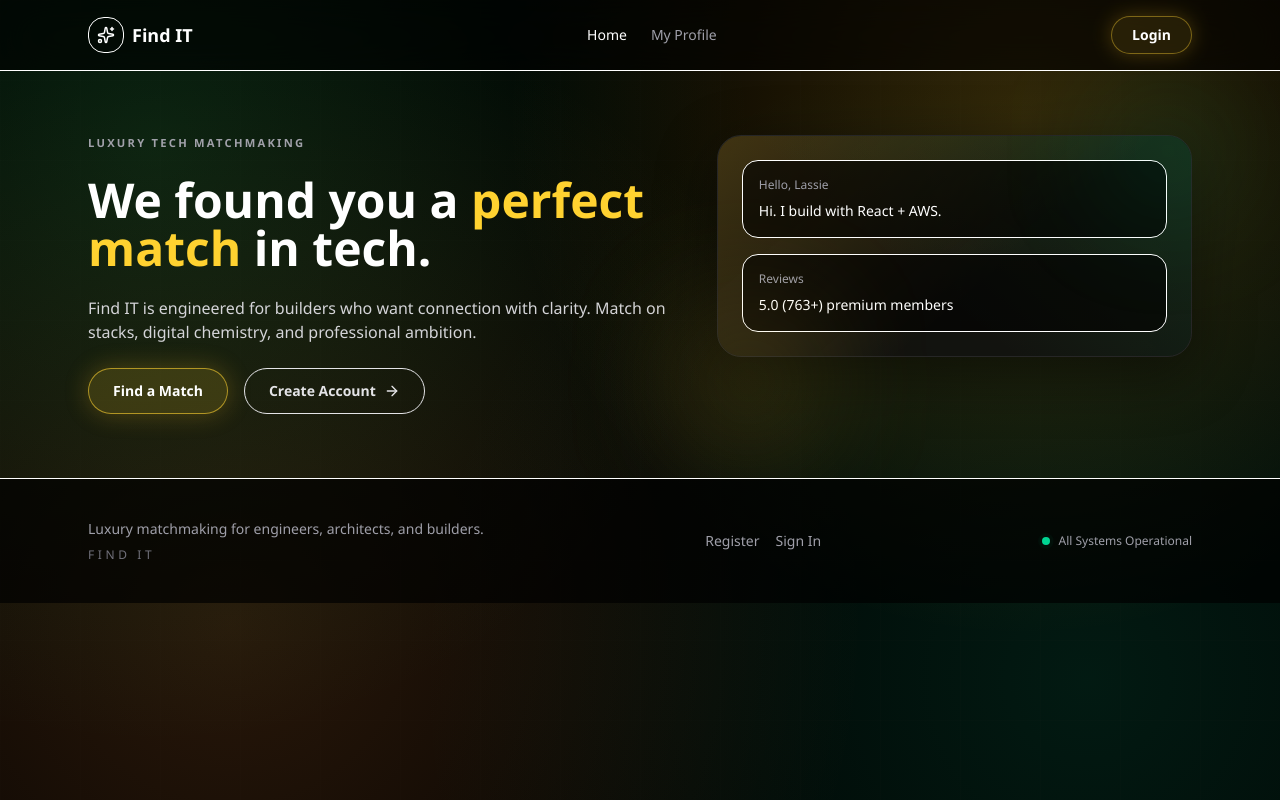
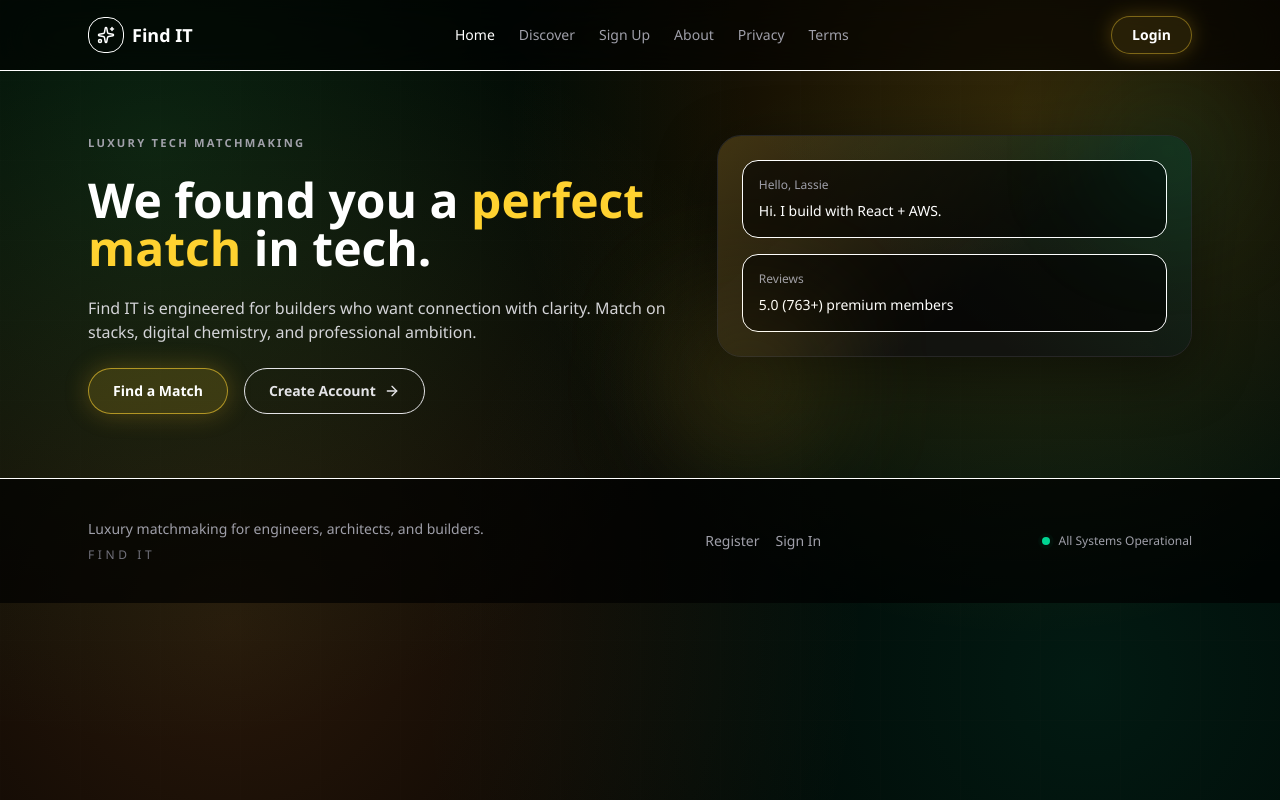
Before and after one commit to INFO-3112-Group-3/Daiting_App_Client, a React (Vite) app: page / in a window 1280 px wide. Built offline with nearby package versions, Linux system fonts and the light colour scheme.

Commit message:
Navbar to display all pages when logged in, displays only non-user pages when logged out. Displays logout button when logged in. Added docs explaining how it works.

```diff
--- a/src/App.jsx
+++ b/src/App.jsx
@@ -6,29 +6,40 @@ import Landing from './pages/Landing'
 import Profile from './pages/Profile'
 import SignIn from './pages/SignIn'
 import SignUp from './pages/SignUp'
+import MatchesPage from './pages/matches'
 import SimplePage from './pages/SimplePage'
-import {useState} from "react"
+import { useState } from "react"
 import * as api from "../src/utils/api"
-export default function App() {
-
- let [user,setUser] = useState();
+import EditProfilePage from './pages/EditProfile'
 
 
- const updateUser = (currentUser) => {
+export default function App() {
+  // Currently logged in user state. If null, no user is logged in.
+  // Currently used by:
+  // - NavBar: To conditionally render the navbar links.
+  // - Profile: To display the user's profile information and allow editing.
+  const [user, setUser] = useState(null);
 
-    setUser(currentUser.user);
- }
+  // Callback that will be sent to the login component to update current user state.
+  const updateUser = ((currentUser) => {
+    console.log(currentUser);
+    setUser({ ...currentUser });
+  });
+
+
   return (
     <div className="min-h-screen bg-ink text-white">
       <div className="min-h-screen bg-hero-radial">
-        <NavBar />
+        {/* See "components/NavBar" for the items which are displayed based on user logged in status */}
+        <NavBar user={user} />
         <main>
           <Routes>
-            <Route path="/" element={<Landing />} />
-            <Route path="/signup" element={<SignUp />} />
-            <Route path="/signin" element={<SignIn updateUser={updateUser}/>} />
-            <Route path="/discover" element={<Discover />} />
-            <Route path="/profile" element={<Profile user={user} updateUser={updateUser}/>} />
+            <Route path="/" element={<Landing />} />                              {/* Main page which shows up by default */}
+            <Route path="/signup" element={<SignUp />} />                         {/* Signup page */}
+            <Route path="/signin" element={<SignIn updateUser={updateUser} />} /> {/* Signin page, button on the top right of navbar. */}
+            <Route path="/matches" element={<MatchesPage />} />                   {/* Matches page, shows all the user's matches. */}
+            <Route path="/discover" element={<Discover />} />                     {/* Discover page, shows potential matches based on swiping algorithm. */}
+            <Route path="/profile" element={<Profile user={user} updateUser={updateUser} />} /> {/* User's profile to edit their information */}
             <Route
               path="/about"
               element={
--- a/src/components/NavBar.jsx
+++ b/src/components/NavBar.jsx
@@ -1,12 +1,40 @@
 import { Link, NavLink } from 'react-router-dom'
 import { Sparkles } from 'lucide-react'
 
-const navItems = [
-  { label: 'Home', to: '/' },
-  { label: 'My Profile', to: '/profile' },
+// Base Navbar Items : These navbar items are always present at the top.
+// - Label: The text that will be shown on the navbar.
+// - To: The path that the user will be directed to when they click on the navbar item.
+const baseNavItems = [
+  { label: 'Home', to: '/'},
+  { label: 'Discover', to: '/discover' },
+  { label: 'Sign Up', to: '/signup' },
+  { label: 'About', to: '/about' },
+  { label: 'Privacy', to: '/privacy' },
+  { label: 'Terms', to: '/terms' },
+  // Only when logged in, see 'navItems' generation in NavBar component for more details.:
+  //  { label: 'Matches', to: '/matches' },
+  //  { label: 'Edit Profile', to: '/profile'}
 ]
 
-export default function NavBar() {
+export default function NavBar(props) {
+  // Actual Navbar Items
+  // If the user is logged in, show the Edit Profile link in the nav bar.
+  // Insert after the disco
+  // !Based on if props.user is null or not.
+  const navItems = props.user
+    ? [
+        ...baseNavItems.slice(0, 2), // Home and Discover
+        { label: 'Matches', to: '/matches' },
+        { label: 'Edit Profile', to: '/profile' },
+        ...baseNavItems.slice(2, 6), // Sign Up, About
+      ]
+    : baseNavItems;
+
+  // Don't show the signup nav item if the user is logged in.
+  if (props.user) {
+    navItems.splice(navItems.findIndex(item => item.to === '/signup'), 1);
+  }
+
   return (
     <header className="sticky top-0 z-40 border-b border-border/60 bg-black/60 backdrop-blur-xl">
       <div className="mx-auto flex w-full max-w-6xl items-center justify-between px-6 py-4">
@@ -16,6 +44,7 @@ export default function NavBar() {
           </span>
           Find IT
         </Link>
+        {/* Generate Navigation Links based on 'navItems' object*/}
         <nav className="hidden items-center gap-6 text-sm text-zinc-400 md:flex">
           {navItems.map((item) => (
             <NavLink
@@ -29,12 +58,24 @@ export default function NavBar() {
             </NavLink>
           ))}
         </nav>
+        {/* If the user is not logged in, show the Login link */}
+        {!props.user && (
           <Link
             to="/signin"
             className="rounded-full border border-amber-300/40 bg-amber-300/10 px-5 py-2 text-sm font-semibold text-white shadow-[0_0_20px_rgba(251,191,36,0.25)] transition hover:bg-amber-300/20"
           >
             Login
           </Link>
+        )}
+        {/* If the user is logged in, show a logout link */}
+        {props.user && (
+          <Link
+            to="/logout"
+            className="rounded-full border border-rose/40 bg-rose/10 px-5 py-2 text-sm font-semibold text-white shadow-[0_0_20px_rgba(234,82,82,0.25)] transition hover:bg-rose/20"
+          >
+            Logout
+          </Link>
+        )}
       </div>
     </header>
   )
```
Lines whose indentation alone changed are shown as unchanged.
